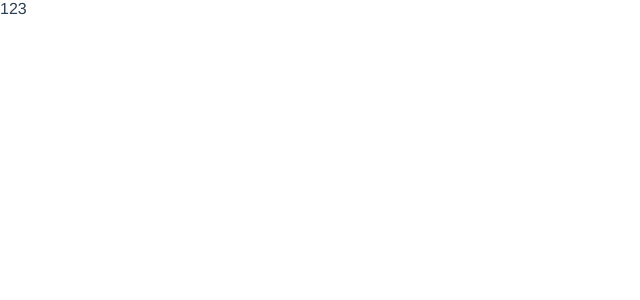
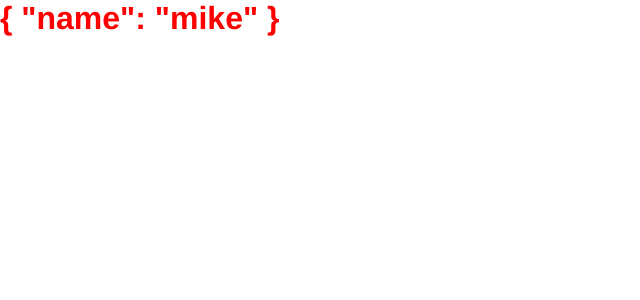
Before and after one commit to Mario-Marion/create-read-update-delete, a Vue app: page / in a window 1280 px wide. Shown: the top 300 px of the page, without its empty margins (0-640 px from the left). Built offline with nearby package versions, Linux system fonts and the light colour scheme.

Commit message:
increment scss

```diff
--- a/package.json
+++ b/package.json
@@ -25,6 +25,8 @@
     "babel-eslint": "^10.0.3",
     "eslint": "^5.16.0",
     "eslint-plugin-vue": "^5.0.0",
+    "node-sass": "^4.13.1",
+    "sass-loader": "^8.0.2",
     "vue-template-compiler": "^2.6.10"
   }
 }
--- a/src/router/index.js
+++ b/src/router/index.js
@@ -24,12 +24,20 @@ const routes = [
     component: () => import(/* webpackChunkName: "about" */ '../views/slot/SlotPractice.vue')
   },
   {
-    path: '/',
+    path: '/transition',
     name: 'transition',
     // route level code-splitting
     // this generates a separate chunk (about.[hash].js) for this route
     // which is lazy-loaded when the route is visited.
     component: () => import(/* webpackChunkName: "about" */ '../views/transition/practice.vue')
+  },
+  {
+    path: '/',
+    name: 'prop',
+    // route level code-splitting
+    // this generates a separate chunk (about.[hash].js) for this route
+    // which is lazy-loaded when the route is visited.
+    component: () => import(/* webpackChunkName: "about" */ '../views/prop/index.vue')
   }
 ]
 
--- /dev/null
+++ b/src/views/prop/child.vue
@@ -0,0 +1,21 @@
+<template>
+    <div>
+        <h1>{{name}}</h1>
+    </div>
+</template>
+<script>
+export default {
+  props: {
+      name: {
+        type: Object,
+        required: true
+      }
+  }
+}
+</script>
+<style lang="scss" scoped>
+$color:red;
+div {
+  h1 {color:$color;}
+}
+</style>
--- /dev/null
+++ b/src/views/prop/index.vue
@@ -0,0 +1,23 @@
+<template>
+    <div>
+        <children :name="user"></children>
+    </div>
+</template>
+<script>
+
+import children from './child'
+
+export default {
+    components: { children },
+    data() {
+        return {
+            user: {
+                name: 'mike'
+            }
+        }
+    }
+}
+</script>
+<style scoped>
+
+</style>
--- a/src/views/transition/practice.vue
+++ b/src/views/transition/practice.vue
@@ -1,10 +1,9 @@
 <template>
   <div>
-    <!-- <button @click="show = !show"></button>
-    <transition>
-      <p v-if="show"></p>
-    </transition> -->
-    123
+    <button @click="show = !show">过渡</button>
+    <transition name="slide-fade">
+      <p v-if="show">message</p>
+    </transition>
   </div>
 </template>
 
@@ -13,9 +12,20 @@ export default {
   data() {
     return {
       show: true
-    };
+    }
   }
-};
+}
 </script>
 <style scoped>
+.slide-fade-enter-active {
+  transition: all .3s ease;
+}
+.slide-fade-leave-active {
+  transition: all .8s cubic-bezier(1.0, 0.5, 0.8, 1.0);
+}
+.slide-fade-enter, .slide-fade-leave-to
+/* .slide-fade-leave-active for below version 2.1.8 */ {
+  transform: translateX(10px);
+  opacity: 0;
+}
 </style>
```
Also changed, not shown: .eslintrc.js, 1 other file (tests, documents, lock files or other folders).
